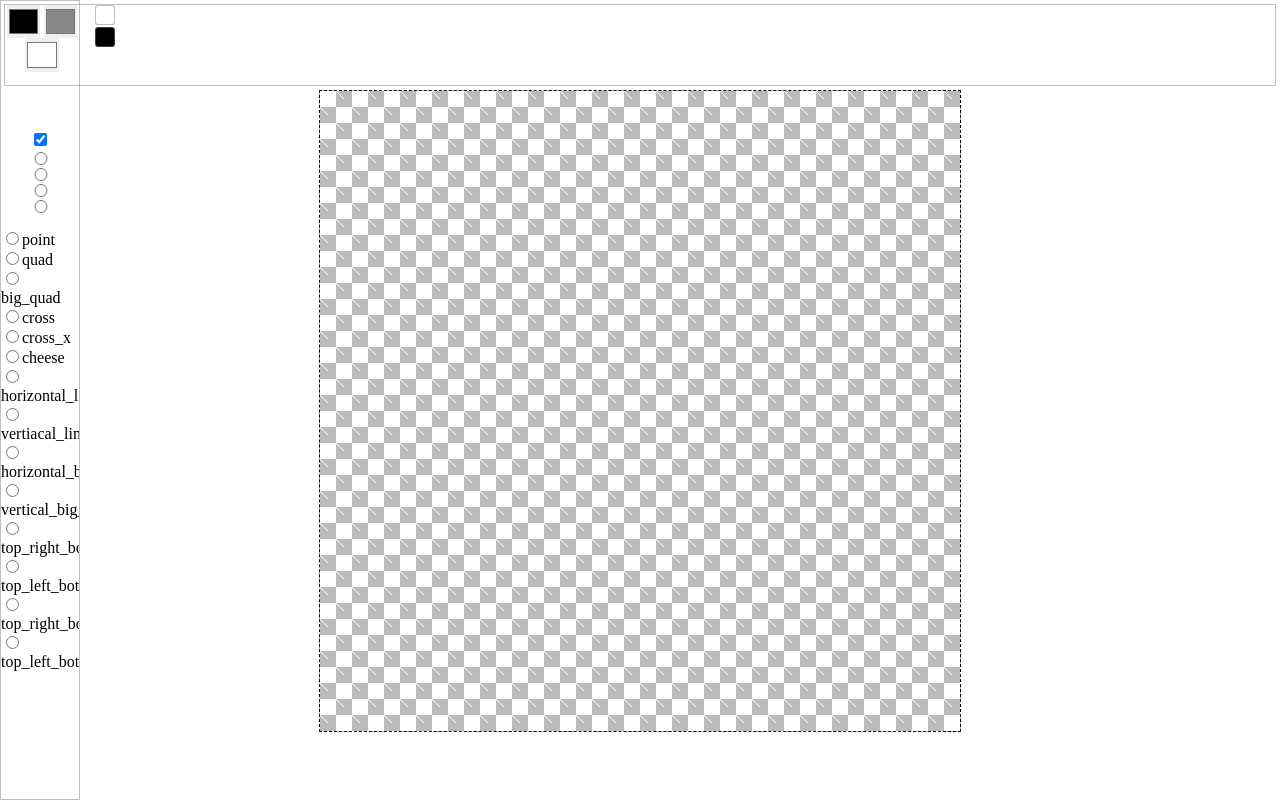
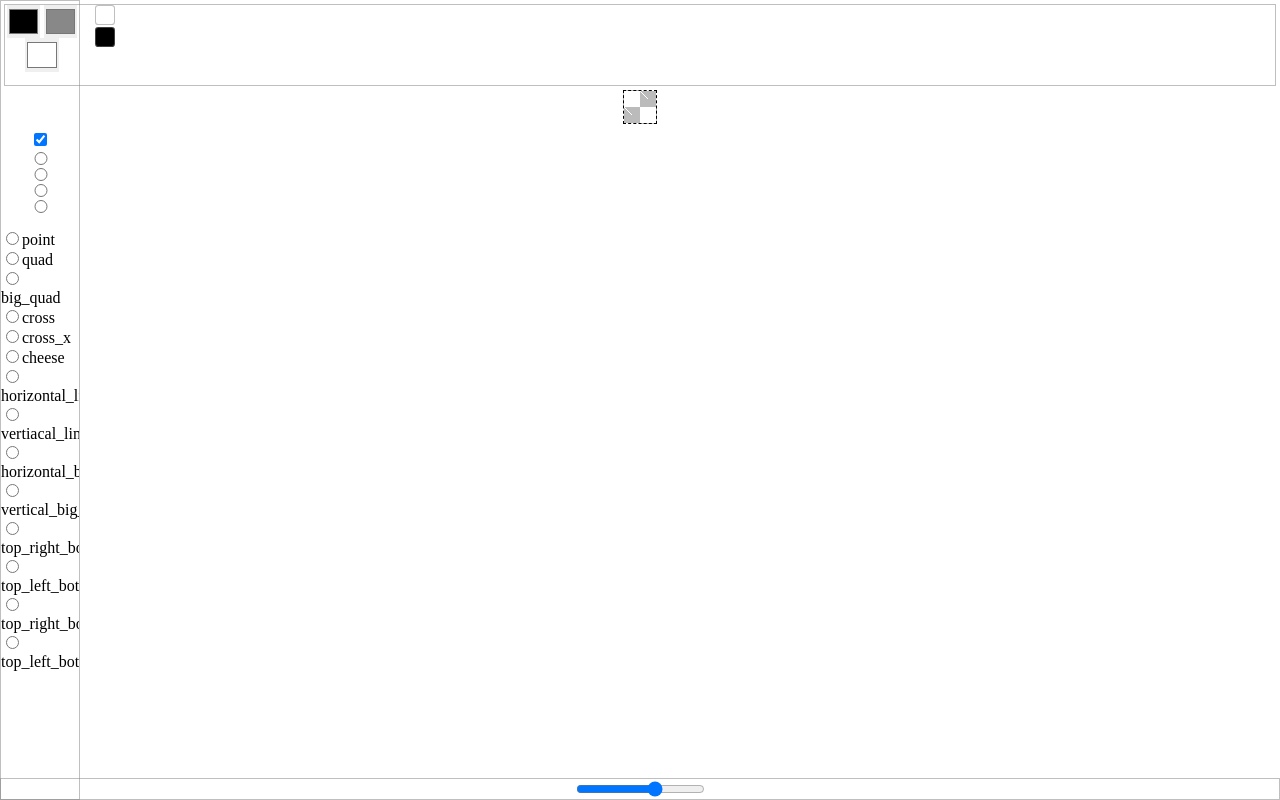
Before and after one commit to dasx10/draw, a website with bundled scripts: page index.html in a window 1280 px wide. Built offline with nearby package versions, Linux system fonts and the light colour scheme.

Commit message:
add zoom

```diff
--- a/brushes/getBrushLine.js
+++ b/brushes/getBrushLine.js
@@ -1,5 +1,5 @@
-import memoize         from "../helpers/memoize.js";
-import drawBrushLine   from "../utils/drawBrushLine.js";
+import memoize        from "../helpers/memoize.js";
+import drawBrushLine  from "../utils/drawBrushLine.js";
 import getBrushByName from "./getBrushByName.js";
 var getBrushLine = memoize((name) => drawBrushLine(getBrushByName(name)));
 export default getBrushLine;
--- a/helpers/findShapeByName.js
+++ b/helpers/findShapeByName.js
@@ -1,3 +1,3 @@
-import shapes from "../shapes.js";
+import shapes from "../shapes/index.js";
 import memoize from "./memoize.js";
 export default memoize((name) => shapes.find((shape) => shape.name === name));
--- a/index.html
+++ b/index.html
@@ -25,5 +25,12 @@
     </div>
   </div>
   <div id="root"></div>
+  <div id="bottom">
+    <input
+      type="range"
+      id="zoom"
+      value="64"
+    >
+  </div>
 </body>
 </html>
--- a/init/brushes.js
+++ b/init/brushes.js
@@ -1,4 +1,4 @@
-import shapes from "../shapes.js";
+import shapes from "../shapes/index.js";
 
 globalThis.brush = "quad";
 
--- /dev/null
+++ b/init/zoom.js
@@ -0,0 +1,8 @@
+var zoomInput = document.getElementById("zoom");
+zoomInput.min = 1;
+var root = document.getElementById("root");
+zoomInput.oninput = (event) => {
+  var scale = event.target.value;
+  root.style.width = `${scale}em`;
+  root.style.height = `${scale}em`;
+}
--- a/main.js
+++ b/main.js
@@ -5,6 +5,8 @@ import "./listener/palet.js";
 import initCanvas from "./init/canvas.js";
 import initColors from "./init/colors.js";
 import initTools  from "./init/tools.js";
+
+import "./init/zoom.js";
 
 import clear        from "./utils/clear.js";
 import drawLine     from "./utils/drawLine.js";
--- a/style.css
+++ b/style.css
@@ -11,6 +11,25 @@ body {
   padding    : .25em;
   box-sizing : border-box;
   position   : relative;
+}
+
+#root {
+  user-select         : none;
+  display             : inline-block;
+  position            : sticky;
+  margin              : auto;
+  left                : 5em;
+  right               : 5em;
+  top                 : 5em;
+  bottom              : 5em;
+  aspect-ratio        : 1;
+  border              : 1px dashed black;
+  background-position : 0px 0px, 1em 1em;
+  background-size     : 2em 2em;
+  background-image    :
+    linear-gradient(45deg, #bbb 25%, transparent 25%, transparent 75%, #bbb 75%, #bbb 100%),
+    linear-gradient(45deg, #bbb 25%, white 25%, white 75%, #bbb 75%, #bbb 100%)
+  ;
 }
 
 canvas {
@@ -37,32 +56,12 @@ canvas {
   mix-blend-mode : difference;
 }
 
-#root {
-  user-select         : none;
-  display             : inline-block;
-  position            : sticky;
-  margin              : auto;
-  left                : 5em;
-  right               : 5em;
-  top                 : 5em;
-  bottom              : 5em;
-  min-width           : calc(100vmin - 10em);
-  min-height          : calc(100vmin - 10em);
-  aspect-ratio        : 1;
-  border              : 1px dashed black;
-  background-position : 0px 0px, 1em 1em;
-  background-size     : 2em 2em;
-  background-image    :
-    linear-gradient(45deg, #bbb 25%, transparent 25%, transparent 75%, #bbb 75%, #bbb 100%),
-    linear-gradient(45deg, #bbb 25%, white 25%, white 75%, #bbb 75%, #bbb 100%)
-  ;
-}
 
 #palete {
   display: inline-flex;
 }
 
-#top, #left {
+#top, #left, #bottom {
   user-select     : none;
   position        : sticky;
   display         : flex;
@@ -73,8 +72,6 @@ canvas {
   overflow        : hidden;
   justify-content : center;
   border          : 1px solid rgba(128, 128, 128, .5);
-  top             : 0;
-  left            : 0;
 }
 
 #colors {
@@ -83,6 +80,8 @@ canvas {
 }
 
 #top {
+  top             : 0;
+  left            : 0;
   right           : 0;
   flex-direction  : row;
   justify-content : space-evenly;
@@ -90,6 +89,14 @@ canvas {
   max-width       : 100%;
   margin-bottom   : .25em;
   z-index         : 4;
+}
+
+#bottom {
+  position : fixed;
+  bottom   : 0;
+  left     : 0;
+  right    : 0;
+  z-index  : 3;
 }
 
 #left {
```
Also changed, not shown: shapes/index.js (renamed from shapes.js).
